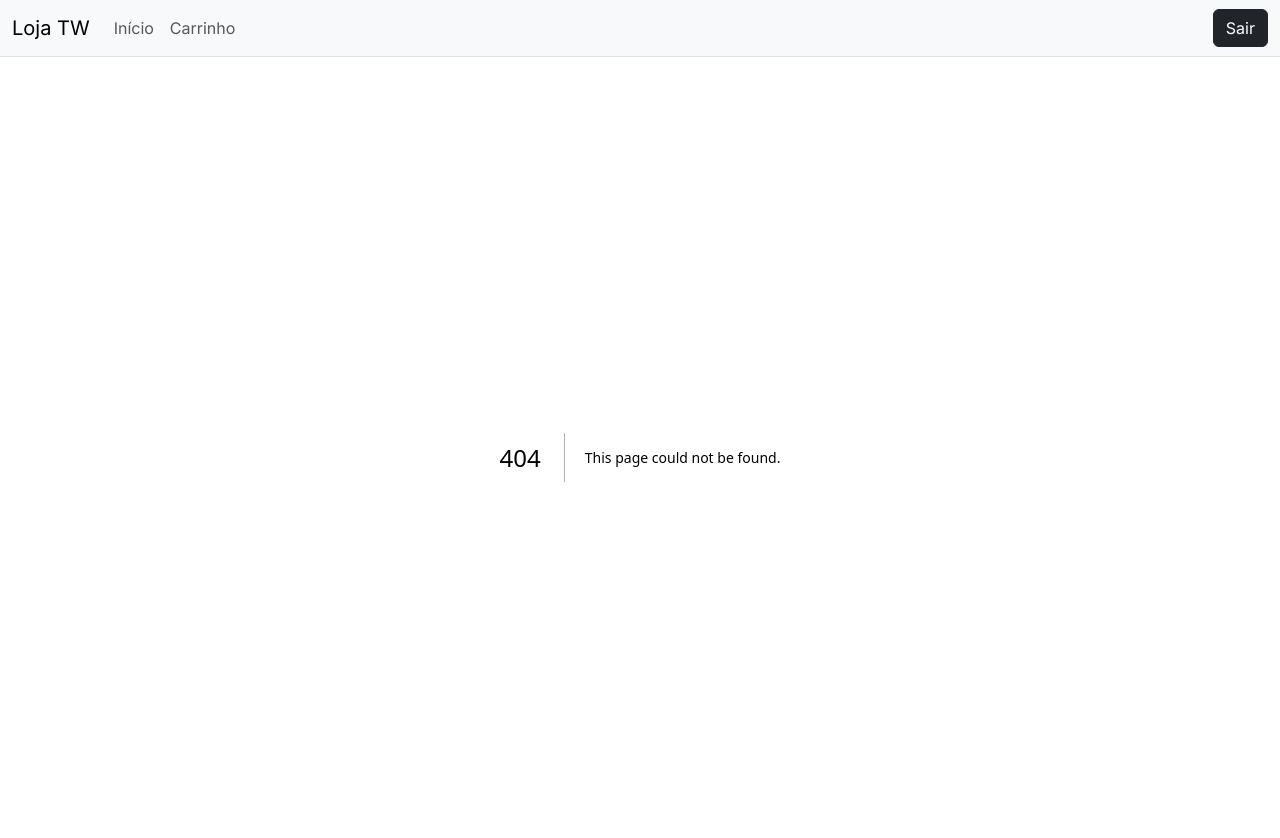
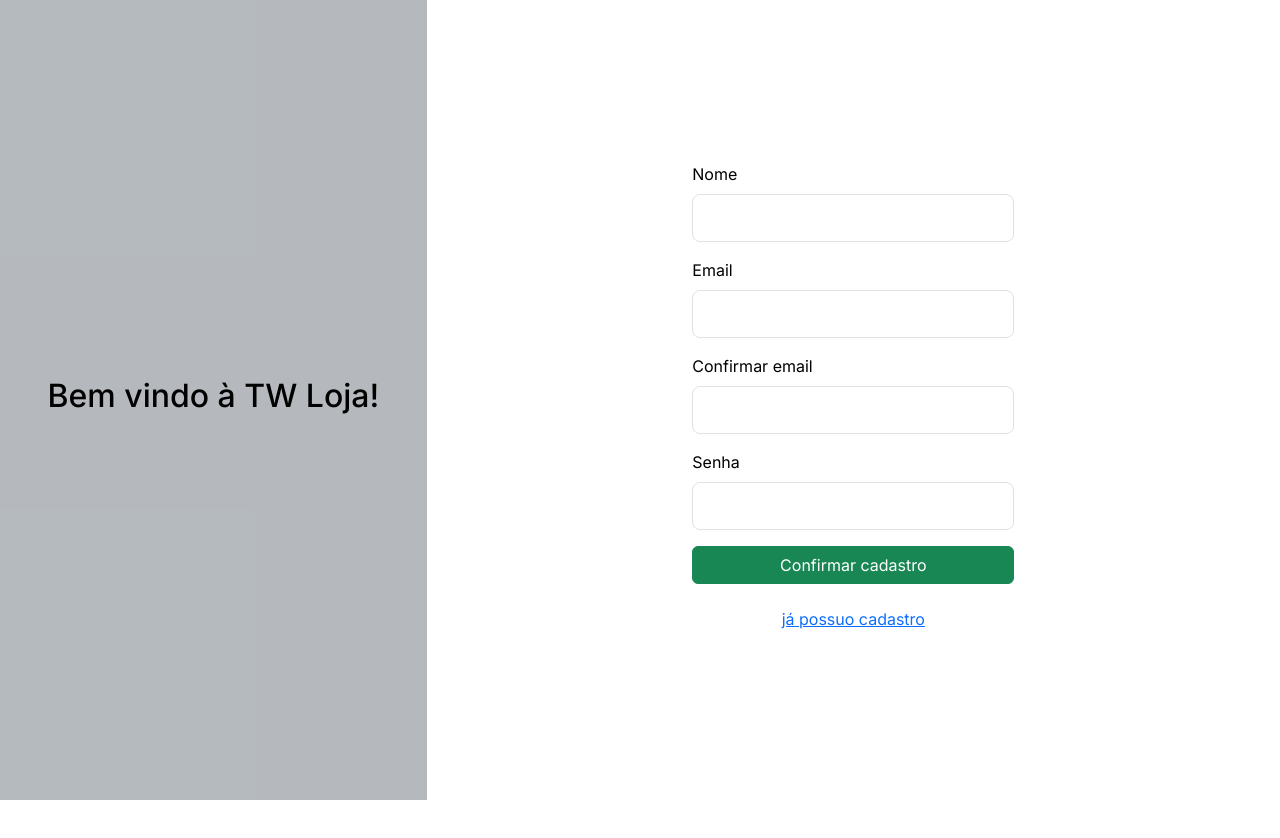
Before and after one commit to ThiagoWesley18/React, a Next.js app in the folder app-loja/: page /cadastro in a window 1280 px wide. Before the commit this address had no page. Shown: the top 838 px of the page. After the commit the page ends 800 px from the top, so only its background shows below. Built offline with nearby package versions, Linux system fonts and the light colour scheme.

Commit message:
hooks do next utilizado na pagina listagemProduto

```diff
--- /dev/null
+++ b/app-loja/src/app/cadastro/page.tsx
@@ -0,0 +1,81 @@
+import Link from "next/link";
+import "bootstrap/dist/css/bootstrap.min.css";
+
+export default function Cadastro() {
+  return (
+    <main>
+      <div className="container-fluid d-flex min-vh-100">
+        <div className="row min-vw-100">
+          <div className="col-12 col-md-4 bg-secondary bg-opacity-50 d-flex justify-content-center align-items-center">
+            <h2>Bem vindo à TW Loja!</h2>
+          </div>
+          <div className="col-12 col-md-8 d-flex justify-content-center align-items-center">
+            <form>
+              <div className="mb-3">
+                <label htmlFor="nome" className="form-label">
+                  Nome
+                </label>
+                <input
+                  type="text"
+                  className="form-control form-control-lg"
+                  id="nome"
+                  aria-describedby="nome"
+                  required
+                />
+              </div>
+
+              <div className="mb-3">
+                <label htmlFor="email" className="form-label">
+                  Email
+                </label>
+                <input
+                  type="email"
+                  className="form-control form-control-lg"
+                  id="email"
+                  aria-describedby="email"
+                  required
+                />
+              </div>
+
+              <div className="mb-3">
+                <label htmlFor="confirmarEmail" className="form-label">
+                  Confirmar email
+                </label>
+                <input
+                  type="email"
+                  className="form-control form-control-lg"
+                  id="confirmarEmail"
+                  aria-describedby="confirmarEmail"
+                  required
+                />
+              </div>
+              <div className="mb-3">
+                <label htmlFor="senha" className="form-label">
+                  Senha
+                </label>
+                <input
+                  type="password"
+                  className="form-control form-control-lg"
+                  id="senha"
+                  required
+                />
+              </div>
+
+              <div className="d-grid col-12">
+                <button type="submit" className="btn btn-success">
+                  Confirmar cadastro
+                </button>
+              </div>
+
+              <div className="text-center mt-3">
+                <Link href="/login" className="btn btn-link">
+                  já possuo cadastro
+                </Link>
+              </div>
+            </form>
+          </div>
+        </div>
+      </div>
+    </main>
+  );
+}
--- /dev/null
+++ b/app-loja/src/app/components/BootstrapClient.tsx
@@ -0,0 +1,11 @@
+"use client";
+import { useEffect } from "react";
+
+const BootstrapClient = ():null => {
+    useEffect(() => {
+        require("bootstrap/dist/js/bootstrap.bundle.min.js");
+    }, []);
+    return (null);
+}
+
+export default BootstrapClient;
--- a/app-loja/src/app/components/Navbar.tsx
+++ b/app-loja/src/app/components/Navbar.tsx
@@ -1,7 +1,13 @@
-import React from "react";
+"use client";
 import "bootstrap/dist/css/bootstrap.min.css";
+import { usePathname } from "next/navigation";
 
 export default function Navbar() {
+    const pathname = usePathname();
+
+    if((pathname == "/login") || (pathname == "/cadastro")) {
+        return (null);
+    }else{
         return (
             <nav className="navbar navbar-expand-md bg-light border-bottom border-body sticky-top">
                 <div className="container-fluid">
@@ -39,3 +45,4 @@ export default function Navbar() {
             </nav>
         );
     }
+}
--- a/app-loja/src/app/globals.css
+++ b/app-loja/src/app/globals.css
@@ -87,12 +87,7 @@ body {
 
 body {
   color: rgb(var(--foreground-rgb));
-  background: linear-gradient(
-      to bottom,
-      transparent,
-      rgb(var(--background-end-rgb))
-    )
-    rgb(var(--background-start-rgb));
+  background: white
 }
 
 a {
--- a/app-loja/src/app/layout.tsx
+++ b/app-loja/src/app/layout.tsx
@@ -1,6 +1,7 @@
 import type { Metadata } from "next";
 import { Inter } from "next/font/google";
 import Navbar from "./components/Navbar";
+import BootstrapClient from "./components/BootstrapClient";
 import "./globals.css";
 
 const inter = Inter({ subsets: ["latin"] });
@@ -16,6 +17,7 @@ export default function RootLayout({children,}: Readonly<{children: React.ReactN
       <body className={inter.className}>
         <Navbar />
         {children}
+        <BootstrapClient />
       </body>
     </html>
   );
--- a/app-loja/src/app/types/produto.ts
+++ b/app-loja/src/app/types/produto.ts
@@ -1,5 +1,5 @@
 
-type Foto = {
+export type Foto = {
     src: string;
     titulo: string;
 }
```
Also changed, not shown: app-loja/src/app/components/CardProduto.tsx (+11 -3 lines), app-loja/src/app/components/detalhesProduto.tsx (added, +29 -0 lines), app-loja/src/app/login/page.tsx (added, +57 -0 lines), app-loja/src/app/page.tsx (+27 -4 lines), app-loja/src/app/produto/[produto]/page.tsx (added, +82 -0 lines). Lines whose indentation alone changed are shown as unchanged.
